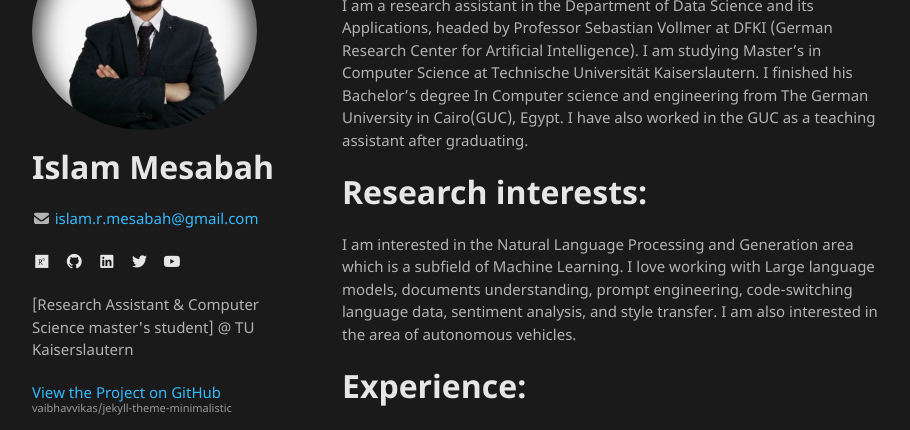
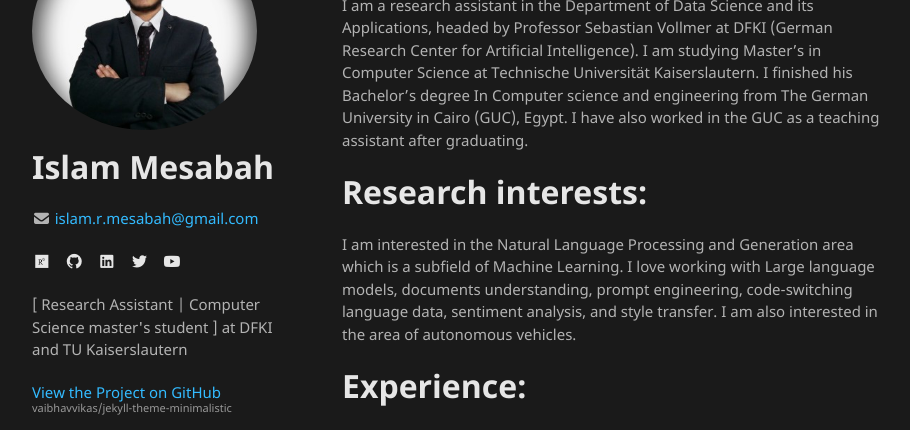
Before and after one commit to vaibhavvikas/jekyll-theme-minimalistic, a Jekyll site: the page built from index.md, in a window 1280 px wide and 900 px high. Shown: the part 126-556 px from the top of the window, without its empty margins (178-1088 px from the left). Built offline with Jekyll 4.4.1, drawn with Linux system fonts in a browser that asks for light colours; our own code applies the rules of GitHub Pages for plain Markdown files; some of the changed text lies outside the part shown.

Commit message:
update 6/6/2023 - 2

```diff
--- a/_config.yml
+++ b/_config.yml
@@ -1,7 +1,7 @@
 title: Islam Mesabah
 logo: /assets/img/mypic.jpg
 email: islam.r.mesabah@gmail.com
-description: "[Research Assistant & Computer Science master's student] @ TU Kaiserslautern"
+description: "[ Research Assistant | Computer Science master's student ] at DFKI and TU Kaiserslautern"
 favicon: true
 color-scheme: dark
 
--- a/index.md
+++ b/index.md
@@ -3,13 +3,13 @@ layout: default
 ---
 # About Me:
 
-I am a research assistant in the Department of Data Science and its Applications, headed by Professor Sebastian Vollmer at DFKI (German Research Center for Artificial Intelligence). I am studying Master’s in Computer Science at Technische Universität Kaiserslautern. I finished his Bachelor’s degree In Computer science and engineering from The German University in Cairo(GUC), Egypt. I have also worked in the GUC as a teaching assistant after graduating.
+I am a research assistant in the Department of Data Science and its Applications, headed by Professor Sebastian Vollmer at DFKI (German Research Center for Artificial Intelligence). I am studying Master’s in Computer Science at Technische Universität Kaiserslautern. I finished his Bachelor’s degree In Computer science and engineering from The German University in Cairo (GUC), Egypt. I have also worked in the GUC as a teaching assistant after graduating.
 
 # Research interests:
 I am interested in the Natural Language Processing and Generation area which is a subfield of Machine Learning. I love working with Large language models, documents understanding, prompt engineering, code-switching language data, sentiment analysis, and style transfer. I am also interested in the area of autonomous vehicles.
 
 # Experience:
-**Deutsches Forschungszentrum für Künstliche Intelligenz (DFKI), Kaiserslautern, Germany**  <br />
+**Deutsches Forschungszentrum für Künstliche Intelligenz (DFKI), Kaiserslautern, Germany** <br />
 — _Research Assistant_<br />
 **May 2023 - Present**<br />
 
@@ -102,11 +102,11 @@ I am interested in the Natural Language Processing and Generation area which is
 <br />
 
 # Puplication
-Seoudi, Mariam Sherif, **Islam Mesabah**, Mohamed Sabry, and Hassan Soubra. "Virtual Bike Lanes for Smart, Safe, and Green Navigation." — In 2023 IEEE Conference on Power Electronics and Renewable Energy (CPERE), pp. 1-6. IEEE, 2023.
+Seoudi, Mariam Sherif, **Islam Mesabah**, Mohamed Sabry, and Hassan Soubra. **"Virtual Bike Lanes for Smart, Safe, and Green Navigation."** — In 2023 IEEE Conference on Power Electronics and Renewable Energy (CPERE), pp. 1-6. IEEE, 2023.
 > [https://ieeexplore.ieee.org/abstract/document/10119537](https://ieeexplore.ieee.org/abstract/document/10119537)
 <br />
 
-Sabty, Caroline, **Islam Mesabah**, Özlem Çetinoğlu, and Slim Abdennadher. "Language Identification of Intra-Word Code-Switching for Arabic–English." — _Array 12 (2021): 100104._
+Sabty, Caroline, **Islam Mesabah**, Özlem Çetinoğlu, and Slim Abdennadher. **"Language Identification of Intra-Word Code-Switching for Arabic–English."** — _Array 12 (2021): 100104._
 > [http://dx.doi.org/10.1016/j.array.2021.100104](http://dx.doi.org/10.1016/j.array.2021.100104)
 <br />
 
```
Also changed, not shown: assets/img/logos/dfki.jpeg (added).
